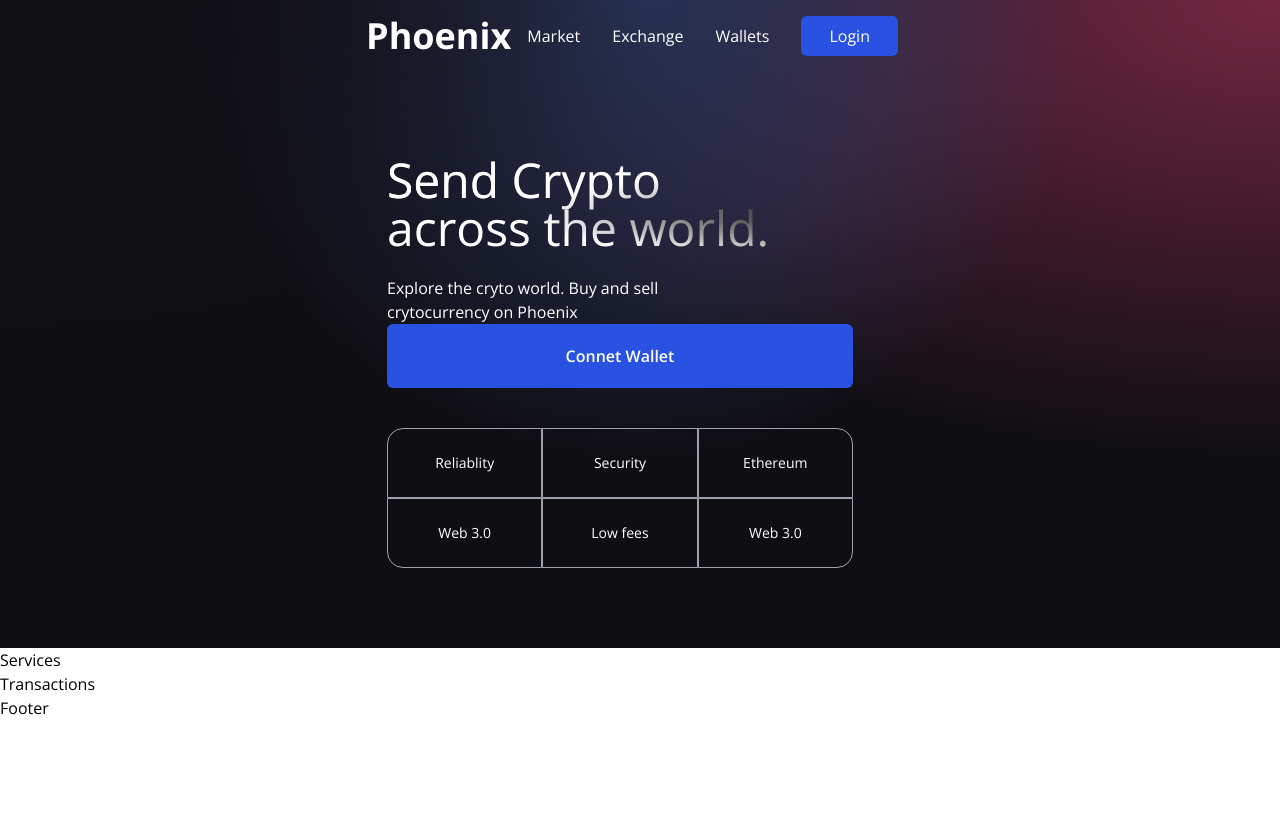
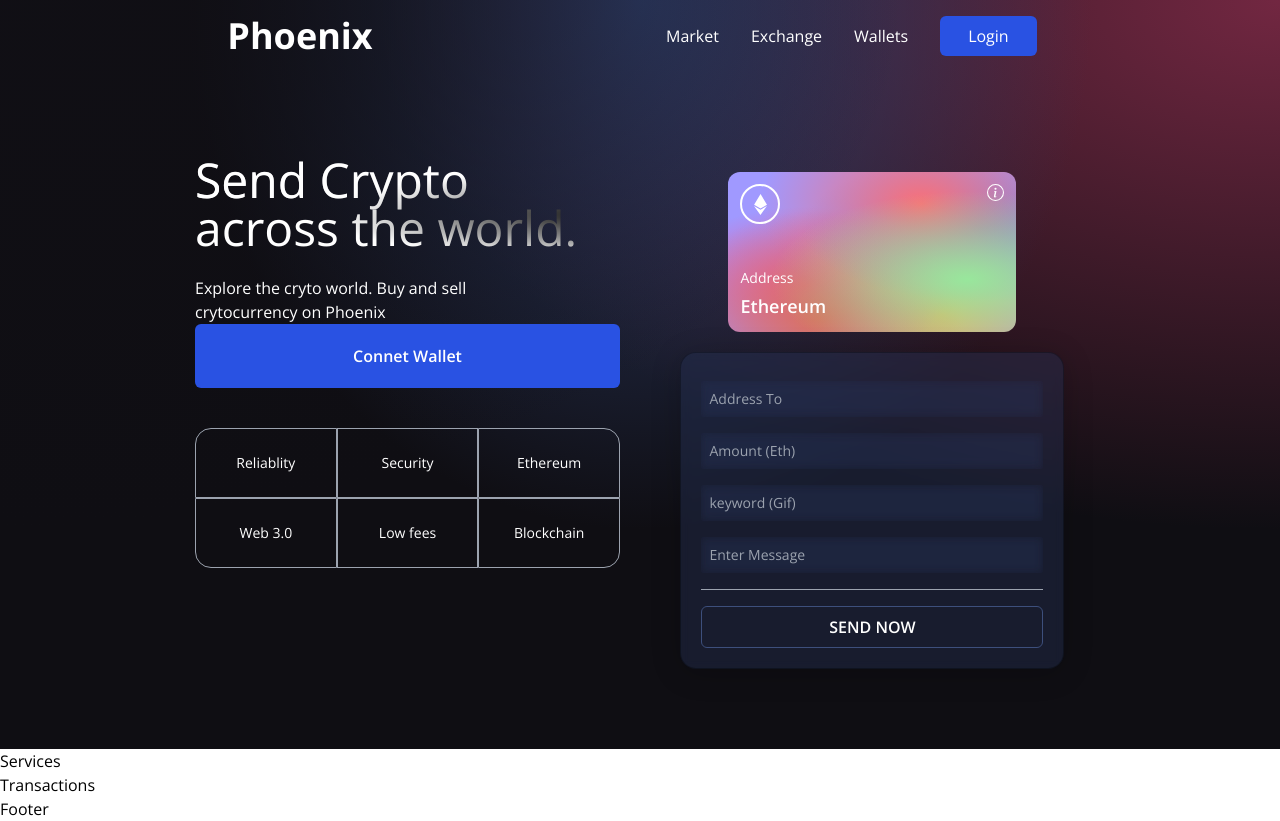
Before and after one commit to iamclement1/Phoenix, a React (Vite) app in the folder client/: page / in a window 1280 px wide. Before the commit the page ends 800 px from the top, so only its background shows below. Built offline with nearby package versions, Linux system fonts and the light colour scheme.

Commit message:
update: navbar + welcome page

```diff
--- a/client/src/components/Loader.jsx
+++ b/client/src/components/Loader.jsx
@@ -1,7 +1,9 @@
 const Loader = () => {
     return (
         <>
-        <h1>Loader</h1>
+        <div className="flex justify-center items-center py-3">
+            <div className="animate-spin rounded-full h-32 w-32 border-b-2 border-red-600"/>
+        </div>
         </>
     )
 }
--- a/client/src/components/Navbar.jsx
+++ b/client/src/components/Navbar.jsx
@@ -1,52 +1,51 @@
-import { HiMenuAlt4 } from 'react-icons/hi';
-import { AiOutlineClose } from 'react-icons/ai'
-import Logo from '../assets/logo.png';
-import { useState } from 'react';
+import React from "react";
+import { HiMenuAlt4 } from "react-icons/hi";
+import { AiOutlineClose } from "react-icons/ai";
 
-//navlink function
-const NavbarItem = ({ title, classProps }) => {
+// import logo from "../../images/logo.png";
+
+const NavBarItem = ({ title, classprops }) => (
+    <li className={`mx-4 cursor-pointer ${classprops}`}>{title}</li>
+);
+
+const Navbar = () => {
+    const [toggleMenu, setToggleMenu] = React.useState(false);
+
     return (
-        <li className={`mx-4 cursor-pointer ${classProps}`}>
-            {title}
-        </li>
-    )
-}
-const Navbar = () => {
-    const [toggleMenu, setToggleMenu] = useState(false);
-    return (
-        <nav className='w-full flex md:justify-center justify-between items-center p-4'>
-            <div className='md:flex[0.5] flex-initial justify-center items-center'>
-                {/* <img src={Logo} alt="" /> */}
-                <h2 className='text-white text-4xl font-bold'>
-                    Phoenix
-                </h2>
+        <nav className="w-full flex md:justify-center justify-between items-center p-4">
+            <div className="md:flex-[0.5] flex-initial justify-center items-center">
+                {/* <img src={logo} alt="logo" className="w-32 cursor-pointer" /> */}
+                <p className="text-white text-4xl font-bold">Phoenix</p>
             </div>
-            <ul className='text-white md:flex hidden list-none flex-row justify-between items-center flex-initial'>
+            <ul className="text-white md:flex hidden list-none flex-row justify-between items-center flex-initial">
                 {["Market", "Exchange", "Wallets"].map((item, index) => (
-                    <NavbarItem key={item + index} title={item} />
+                    <NavBarItem key={item + index} title={item} />
                 ))}
-                <li className='bg-[#2952e3] py-2 px-7 mx-4 rounded-md cursor-pointer hover:bg-[#25463b] '>
+                <li className="bg-[#2952e3] py-2 px-7 mx-4 rounded-md cursor-pointer hover:bg-[#2546bd]">
                     Login
                 </li>
             </ul>
             <div className="flex relative">
-                {toggleMenu
-                    ? <AiOutlineClose fontSize={28} className='text-white md:hidden cursor-pointer' onClick={() => setToggleMenu(false)} />
-                    : <HiMenuAlt4 fontSize={28} className='text-white md:hidden cursor-pointer' onClick={() => setToggleMenu(true)} />
-                }
-                {/* only navlinks in this menu will show when toggle is set to true */}
+                {!toggleMenu && (
+                    <HiMenuAlt4 fontSize={28} className="text-white md:hidden cursor-pointer" onClick={() => setToggleMenu(true)} />
+                )}
                 {toggleMenu && (
-                    <ul className='z-10 fixed top-0 -right-2 p-3 w-[70vw] h-screen shadow-2xl md:hidden list-none flex flex-col justify-start items-end rounded-md blue-glassmorphism text-white text-2xl  transition-all ease-in-out'>
-                        <li className='tex-xl w-full my-2'>
-                            <AiOutlineClose onClick={() => setToggleMenu(false)} />
-                        </li>
-                        {["Market", "Exchange", "Wallets"].map((item, index) => (
-                            <NavbarItem key={item + index} title={item} classProps="my-2 text-lg" />
-                        ))}
+                    <AiOutlineClose fontSize={28} className="text-white md:hidden cursor-pointer" onClick={() => setToggleMenu(false)} />
+                )}
+                {toggleMenu && (
+                    <ul
+                        className="z-10 fixed -top-0 -right-2 p-3 w-[70vw] h-screen shadow-2xl md:hidden list-none
+            flex flex-col justify-start items-end rounded-md blue-glassmorphism text-white animate-slide-in"
+                    >
+                        <li className="text-xl w-full my-2"><AiOutlineClose onClick={() => setToggleMenu(false)} /></li>
+                        {["Market", "Exchange", "Wallets"].map(
+                            (item, index) => <NavBarItem key={item + index} title={item} classprops="my-2 text-lg" />,
+                        )}
                     </ul>
                 )}
             </div>
         </nav>
-    )
-}
-export default Navbar
+    );
+};
+
+export default Navbar;
--- a/client/src/components/Welcome.jsx
+++ b/client/src/components/Welcome.jsx
@@ -6,12 +6,20 @@ import Loader from "./Loader";
 const Welcome = () => {
 
     const commonStyles = "min-h-[70px] sm:px-0 px-2 sm:min-w-[120px] flex justify-center items-center border-[0.5px] border-gray-400 text-sm font-light text-white";
+
+    // form input component
+    const Input = ({ placeholder, name, type, value, handleChange }) => (
+        <input placeholder={placeholder} type={type} step="0.001" value={value} onChange={(event) => handleChange(event, name)}
+            className="my-2 w-full rounded-sm p-2 outline-none bg-transparent text-white border-none text-sm white-glassmorphism" />
+    );
     //connect wallet function
     const connectWallet = () => { };
+
+    const handleSubmit = () => { };
     return (
         <div className="flex w-full justify-center items-center">
-            <div className="flex md:flex-row flex-col items-start justify-between md:p-20 py-12 px-4">
-                <div className="flex flex-1 justify-start flex-col md:mr-10">
+            <div className="flex mf:flex-row flex-col items-start justify-between md:p-20 py-12 px-4">
+                <div className="flex flex-1 justify-start flex-col mf:mr-10">
                     <h1 className="text-3xl sm:text-5xl text-white text-gradient py-1">
                         Send Crypto <br /> across the world.
                     </h1>
@@ -41,8 +49,48 @@ const Welcome = () => {
                             Low fees
                         </div>
                         <div className={`rounded-br-2xl ${commonStyles}`}>
-                            Web 3.0
+                            Blockchain
                         </div>
+                    </div>
+                </div>
+
+                {/* card */}
+                <div className="flex flex-col flex-1 items-center justify-start w-full mf:mt-0 mt-10">
+                    <div className="p-3 flex justify-end items-start flex-col rounded-xl h-40 sm:w-72 w-full my-5 eth-card .white-glassmorphism ">
+                        <div className="flex justify-between flex-col w-full h-full">
+                            <div className="flex justify-between items-start">
+                                <div className="w-10 h-10 rounded-full border-2 border-white flex justify-center items-center">
+                                    <SiEthereum fontSize={21} color="#fff" />
+                                </div>
+                                <BsInfoCircle fontSize={17} color="#fff" />
+                            </div>
+                            <div>
+                                <p className="text-white font-light text-sm">
+                                    Address
+                                </p>
+                                <p className="text-white font-semibold text-lg mt-1">
+                                    Ethereum
+                                </p>
+                            </div>
+                        </div>
+                    </div>
+
+                    {/* form */}
+                    <div className="p-5 sm:w-96 w-full flex flex-col justify-start items-center blue-glassmorphism">
+                        <Input placeholder="Address To" name="addressTo" type="text" handleChange={() => { }} />
+                        <Input placeholder="Amount (Eth)" name="amount" type="number" handleChange={() => { }} />
+                        <Input placeholder="keyword (Gif)" name="keyword" type="text" handleChange={() => { }} />
+                        <Input placeholder="Enter Message" name="message" type="text" handleChange={() => { }} />
+                        <div className="h-[1px] w-full bg-gray-400 my-2 "/>
+                        {
+                            false ? (
+                                <Loader />
+                            ) : (
+                                <button type="button" onClick={handleSubmit} className="text-white w-full uppercase mt-2 border-[1px] p-2 border-[#3d4f7c] rounded-md cursor-pointer font-semibold">
+                                    send now
+                                </button>
+                            )
+                        }
                     </div>
                 </div>
             </div>
--- a/client/tailwind.config.cjs
+++ b/client/tailwind.config.cjs
@@ -1,11 +1,35 @@
-/** @type {import('tailwindcss').Config} */
 module.exports = {
-  content: [
-    "./index.html",
-    "./src/**/*.{js,ts,jsx,tsx}",
-  ],
+  purge: ["./src/**/*.{js,jsx,ts,tsx}", "./public/index.html"],
+  mode: "jit",
+  darkMode: false, // or 'media' or 'class'
   theme: {
+    fontFamily: {
+      display: ["Open Sans", "sans-serif"],
+      body: ["Open Sans", "sans-serif"],
+    },
+    extend: {
+      screens: {
+        mf: "990px",
+      },
+      keyframes: {
+        "slide-in": {
+          "0%": {
+            "-webkit-transform": "translateX(120%)",
+            transform: "translateX(120%)",
+          },
+          "100%": {
+            "-webkit-transform": "translateX(0%)",
+            transform: "translateX(0%)",
+          },
+        },
+      },
+      animation: {
+        "slide-in": "slide-in 0.5s ease-out",
+      },
+    },
+  },
+  variants: {
     extend: {},
   },
   plugins: [],
-}
+};
```
